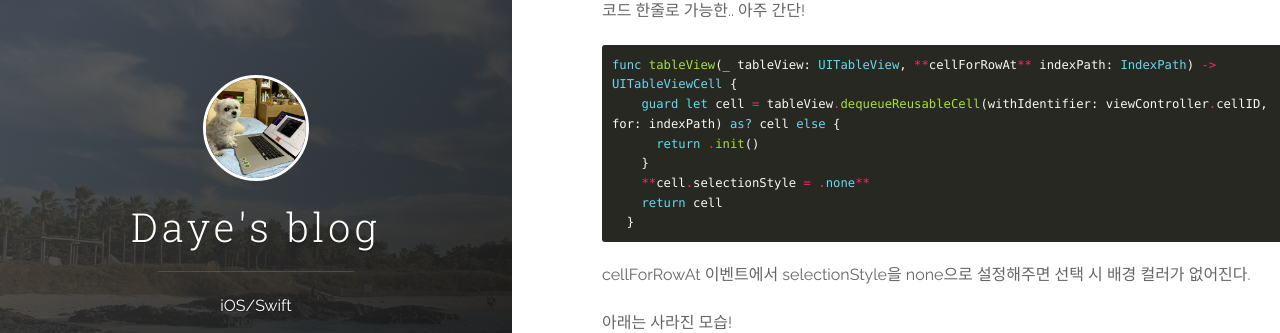
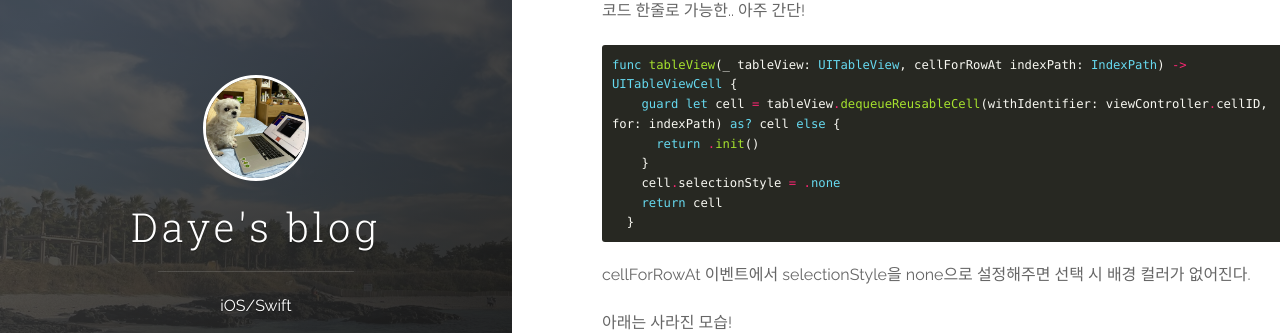
Before and after one commit to dy-yb/dy-yb.github.io, a Jekyll site: the page built from _posts/2022-03-13-TableCellSelColor.md, in a window 1280 px wide and 900 px high, scrolled down 394 px, cut to the strip 202-535 px from the top of the window. Built offline with Jekyll 4.4.1, drawn with Linux system fonts in a browser that asks for light colours.

````diff
--- a/_posts/2022-03-13-TableCellSelColor.md
+++ b/_posts/2022-03-13-TableCellSelColor.md
@@ -11,11 +11,11 @@ tags: study ios
 코드 한줄로 가능한.. 아주 간단!
 
 ```swift
-func tableView(_ tableView: UITableView, **cellForRowAt** indexPath: IndexPath) -> UITableViewCell {
+func tableView(_ tableView: UITableView, cellForRowAt indexPath: IndexPath) -> UITableViewCell {
     guard let cell = tableView.dequeueReusableCell(withIdentifier: viewController.cellID, for: indexPath) as? cell else {
       return .init()
     }
-    **cell.selectionStyle = .none**
+    cell.selectionStyle = .none
     return cell
   }
 ```
````
